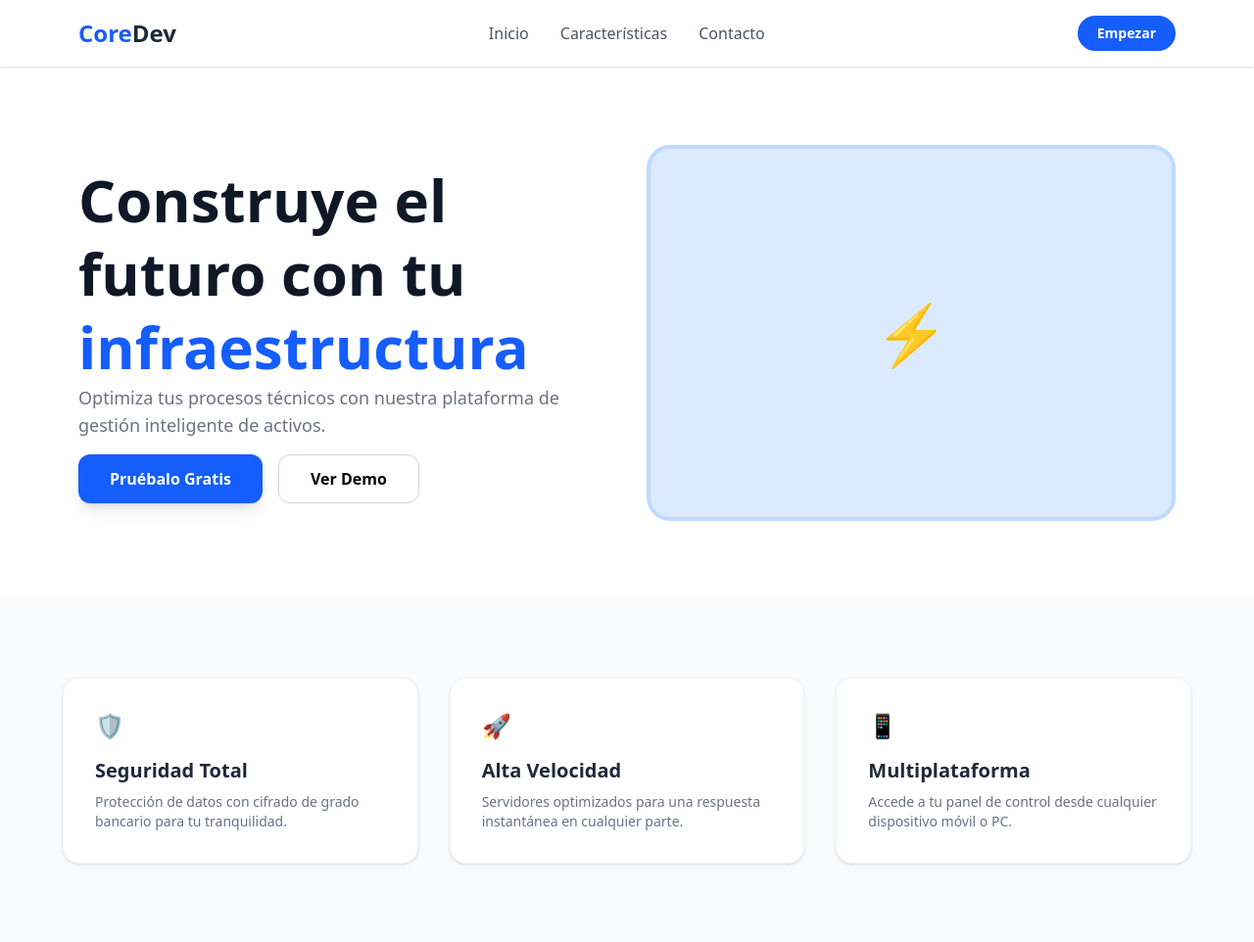
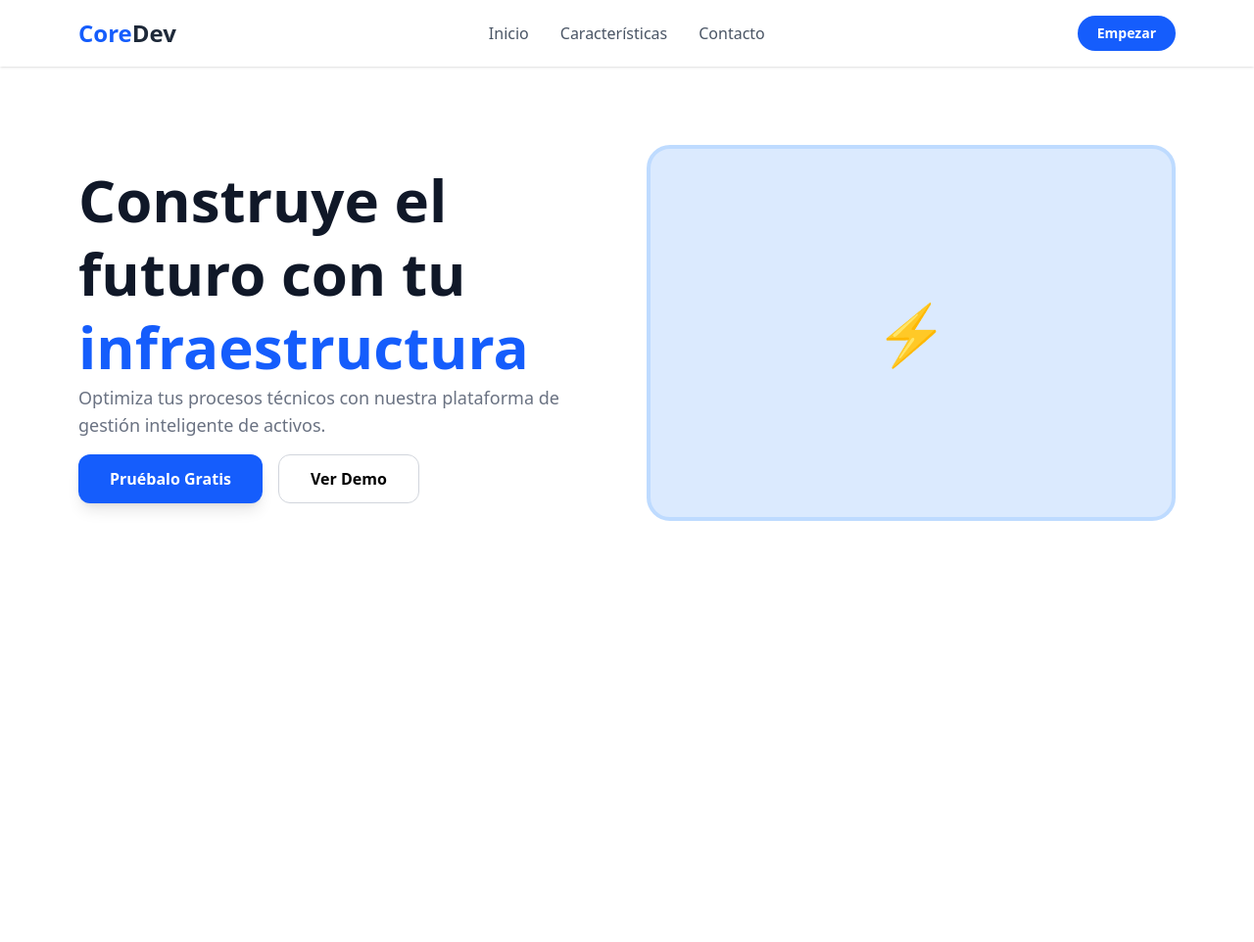
Before and after one commit to ernestovaldes575/Curso, a website: page DashBoard.html in a window 1280 px wide. Shown: the whole page at 98% size. After the commit the page ends 800 px from the top, so only its background shows below. Drawn offline with Linux system fonts and the light colour scheme.

Commit message:
Beneficios (Correccion)

```diff
--- a/DashBoard.html
+++ b/DashBoard.html
@@ -38,28 +38,6 @@
             </div>
         </div>
     </section>
-  <section class="bg-gray-50 py-20 px-10">
-    <div class="max-w-6xl mx-auto grid grid-cols-1 md:grid-cols-3 gap-8">
 
-        <div class="bg-white p-8 rounded-2xl shadow-sm hover:shadow-md transition border border-gray-100">
-            <div class="text-blue-600 mb-4 text-2xl">🛡️</div>
-            <h3 class="font-bold text-xl mb-2 text-gray-800">Seguridad Total</h3>
-            <p class="text-gray-500 text-sm">Protección de datos con cifrado de grado bancario para tu tranquilidad.</p>
-        </div>
-
-        <div class="bg-white p-8 rounded-2xl shadow-sm hover:shadow-md transition border border-gray-100">
-            <div class="text-blue-600 mb-4 text-2xl">🚀</div>
-            <h3 class="font-bold text-xl mb-2 text-gray-800">Alta Velocidad</h3>
-            <p class="text-gray-500 text-sm">Servidores optimizados para una respuesta instantánea en cualquier parte.</p>
-        </div>
-
-        <div class="bg-white p-8 rounded-2xl shadow-sm hover:shadow-md transition border border-gray-100">
-            <div class="text-blue-600 mb-4 text-2xl">📱</div>
-            <h3 class="font-bold text-xl mb-2 text-gray-800">Multiplataforma</h3>
-            <p class="text-gray-500 text-sm">Accede a tu panel de control desde cualquier dispositivo móvil o PC.</p>
-        </div>
-
-    </div>
-</section>
 </body>
 </html>
```
